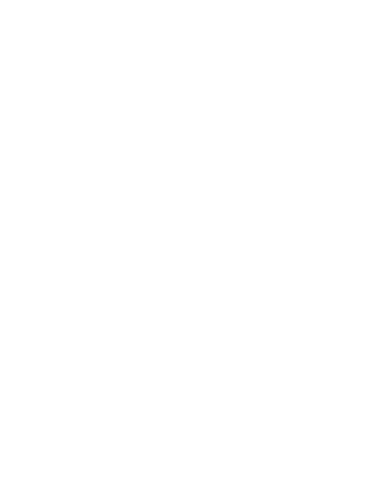
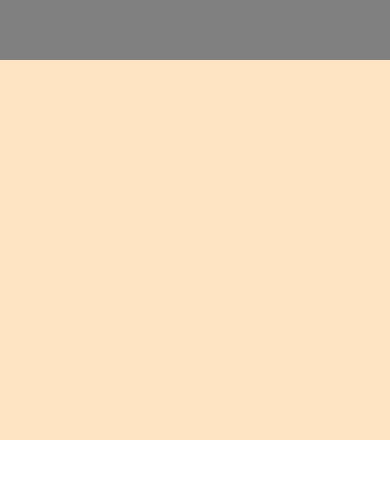
Before and after one commit to murathanje/React-Native, a React Native app in the folder ReactNative/: screen / in a window 390 px wide. Shown: the part 320-798 px from the top of the page. Built offline with nearby package versions, Linux system fonts and the light colour scheme.

Commit message:
flex was done

```diff
--- a/ReactNative/App.js
+++ b/ReactNative/App.js
@@ -4,16 +4,26 @@ import React, { useState } from "react";
 
 export default function App() {
   return (
-    <View style={styles.container}></View>
+    <View style={styles.container}>
+      <View style={styles.box1}></View>
+      <View style={styles.box2}></View>
+    </View>
   );
 }
 
 const styles = StyleSheet.create({
   container: {
-    flex: 1,
-    backgroundColor: '#yellow',
-    alignItems: 'center',
-    justifyContent: 'center',
+    flex: 0.9,
+    backgroundColor: 'yellow',
+    },
+  box1: {
+    backgroundColor: "gray",
+    flex: 0.5,
+
   },
+  box2: {
+    backgroundColor: "bisque",
+    flex: 0.5,
+  }
 
 });
```
Also changed, not shown: 1 other file (tests, documents, lock files or other folders).
